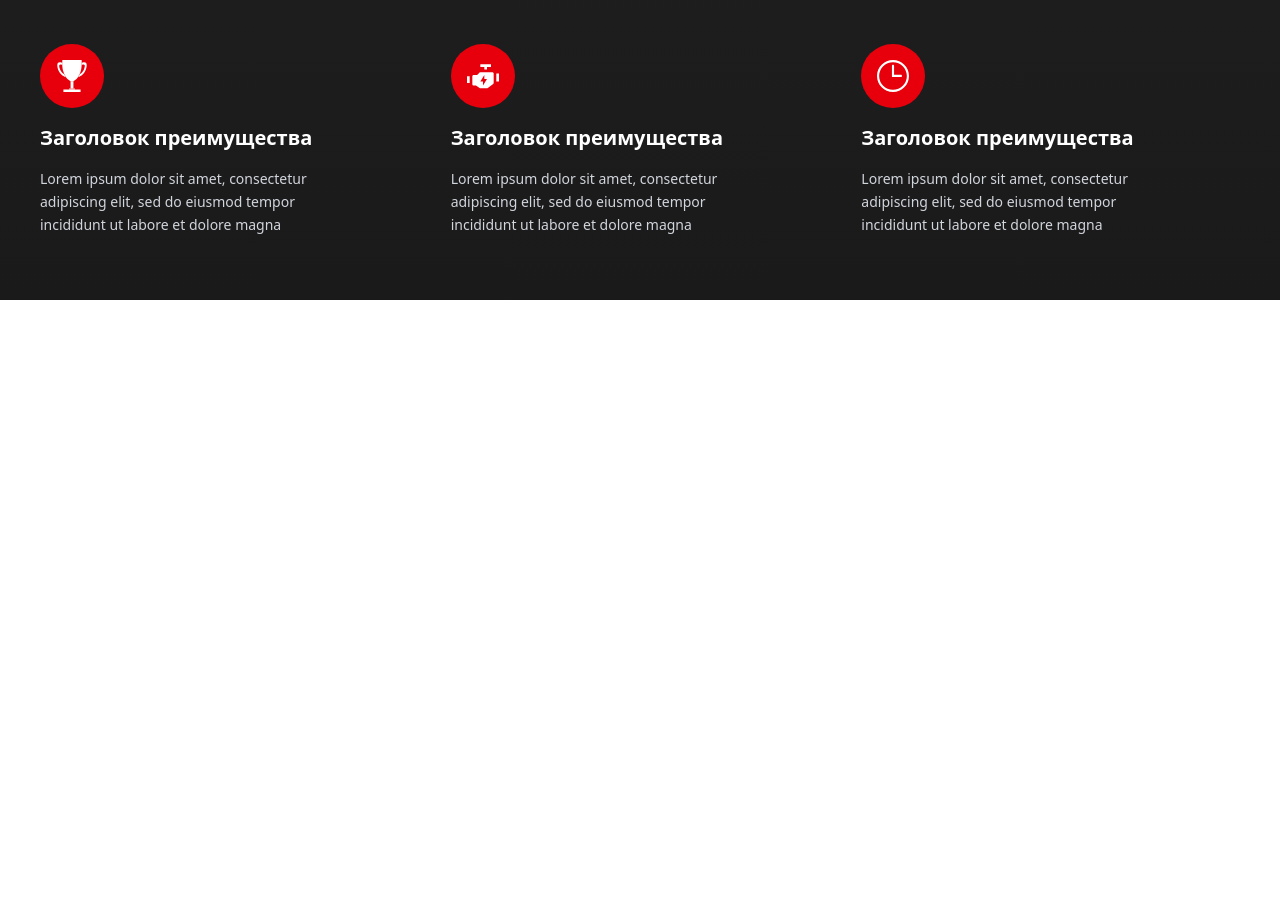
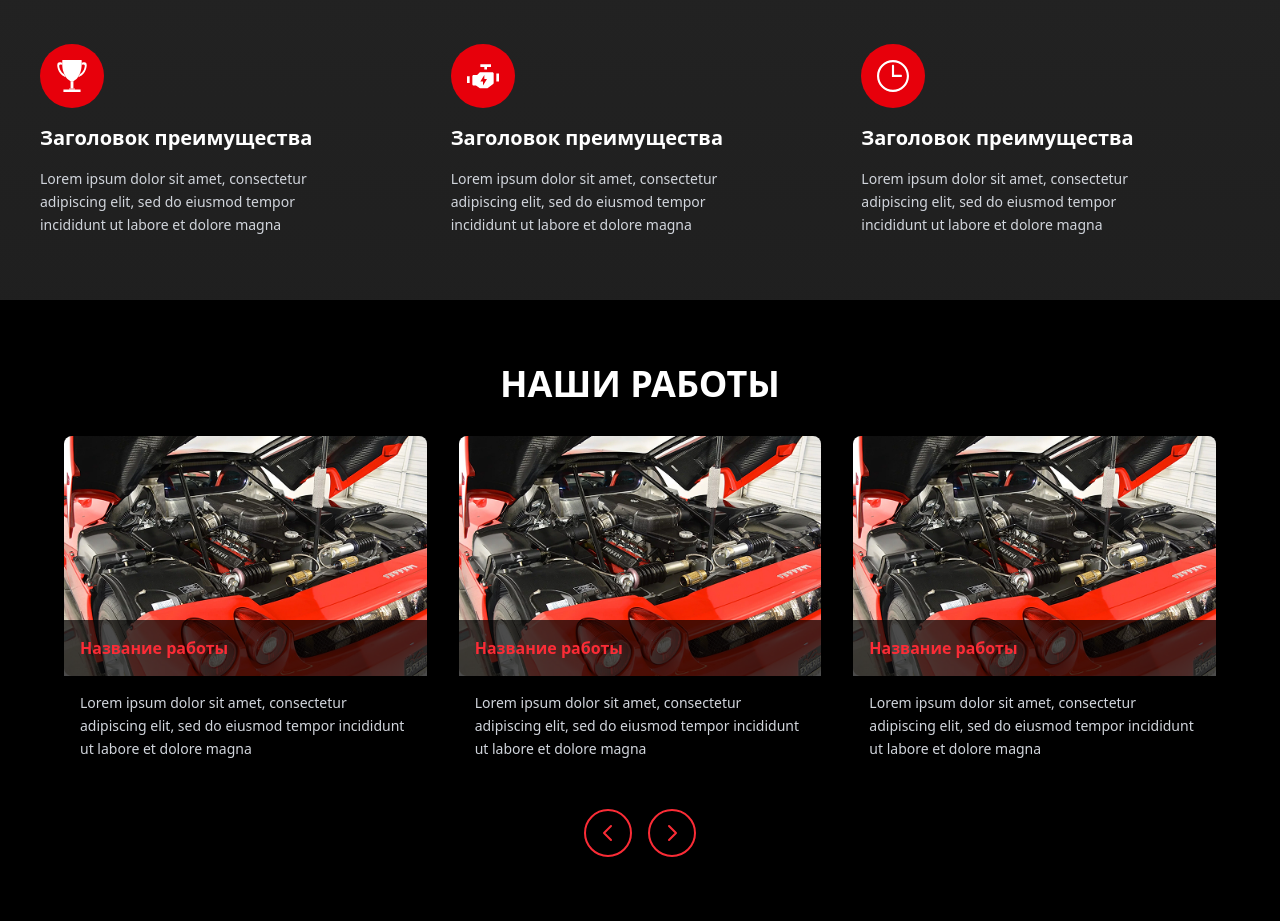
Before and after one commit to shohruxreimboyev4-ctrl/avto-f812, a website: page index.html in a window 1280 px wide. Shown: the part 1907-2828 px from the top of the page. Before the commit the page ends 2207 px from the top, so only its background shows below. Drawn offline with Linux system fonts and the light colour scheme.

```diff
--- a/index.html
+++ b/index.html
@@ -465,6 +465,112 @@
           </div>
         </div>
       </section>
+
+      <section class="bg-black text-white py-16 px-4">
+        <div class="max-w-6xl mx-auto">
+          <h2 class="text-3xl sm:text-4xl font-bold mb-8 text-center">
+            НАШИ РАБОТЫ
+          </h2>
+
+          <div class="grid grid-cols-1 md:grid-cols-3 gap-8">
+            <div class="group overflow-hidden rounded-lg shadow-lg">
+              <div class="relative">
+                <img
+                  src="./img/Rectangle 83.jpg"
+                  alt="Название работы"
+                  class="w-full h-60 object-cover transition-transform duration-300 group-hover:scale-105"
+                />
+                <div class="absolute bottom-0 left-0 right-0 bg-black/70 p-4">
+                  <h3 class="text-red-500 font-semibold">Название работы</h3>
+                </div>
+              </div>
+              <div class="p-4">
+                <p class="text-gray-300 text-sm leading-relaxed">
+                  Lorem ipsum dolor sit amet, consectetur adipiscing elit, sed
+                  do eiusmod tempor incididunt ut labore et dolore magna
+                </p>
+              </div>
+            </div>
+
+            <div class="group overflow-hidden rounded-lg shadow-lg">
+              <div class="relative">
+                <img
+                  src="./img/Rectangle 83.jpg"
+                  alt="Название работы"
+                  class="w-full h-60 object-cover transition-transform duration-300 group-hover:scale-105"
+                />
+                <div class="absolute bottom-0 left-0 right-0 bg-black/70 p-4">
+                  <h3 class="text-red-500 font-semibold">Название работы</h3>
+                </div>
+              </div>
+              <div class="p-4">
+                <p class="text-gray-300 text-sm leading-relaxed">
+                  Lorem ipsum dolor sit amet, consectetur adipiscing elit, sed
+                  do eiusmod tempor incididunt ut labore et dolore magna
+                </p>
+              </div>
+            </div>
+
+            <div class="group overflow-hidden rounded-lg shadow-lg">
+              <div class="relative">
+                <img
+                  src="./img/Rectangle 83.jpg"
+                  alt="Название работы"
+                  class="w-full h-60 object-cover transition-transform duration-300 group-hover:scale-105"
+                />
+                <div class="absolute bottom-0 left-0 right-0 bg-black/70 p-4">
+                  <h3 class="text-red-500 font-semibold">Название работы</h3>
+                </div>
+              </div>
+              <div class="p-4">
+                <p class="text-gray-300 text-sm leading-relaxed">
+                  Lorem ipsum dolor sit amet, consectetur adipiscing elit, sed
+                  do eiusmod tempor incididunt ut labore et dolore magna
+                </p>
+              </div>
+            </div>
+          </div>
+
+          <div class="flex justify-center space-x-4 mt-8">
+            <button
+              class="w-12 h-12 border-2 border-red-500 text-red-500 rounded-full flex items-center justify-center hover:bg-red-500 hover:text-white transition-colors cursor-pointer"
+            >
+              <svg
+                xmlns="http://www.w3.org/2000/svg"
+                class="h-6 w-6"
+                fill="none"
+                viewBox="0 0 24 24"
+                stroke="currentColor"
+              >
+                <path
+                  stroke-linecap="round"
+                  stroke-linejoin="round"
+                  stroke-width="2"
+                  d="M15 19l-7-7 7-7"
+                />
+              </svg>
+            </button>
+            <button
+              class="w-12 h-12 border-2 border-red-500 text-red-500 rounded-full flex items-center justify-center hover:bg-red-500 hover:text-white transition-colors cursor-pointer"
+            >
+              <svg
+                xmlns="http://www.w3.org/2000/svg"
+                class="h-6 w-6"
+                fill="none"
+                viewBox="0 0 24 24"
+                stroke="currentColor"
+              >
+                <path
+                  stroke-linecap="round"
+                  stroke-linejoin="round"
+                  stroke-width="2"
+                  d="M9 5l7 7-7 7"
+                />
+              </svg>
+            </button>
+          </div>
+        </div>
+      </section>
     </main>
 
     <script>
```
Also changed, not shown: img/Rectangle 83.jpg (added), src/output.css.
